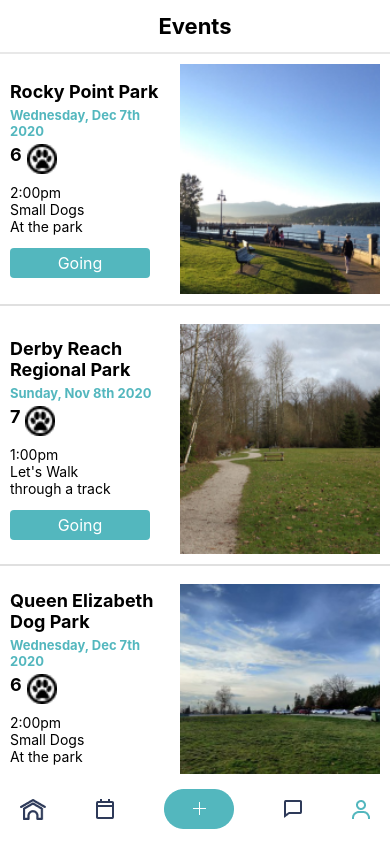
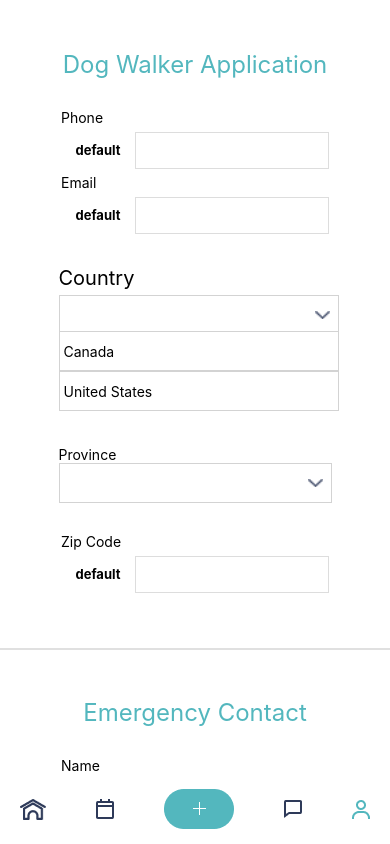
Before and after one commit to RinaHan/Walk-Mobile-App-React-Native, a React Native app: screen / in a window 390 px wide. Built offline with nearby package versions, Linux system fonts and the light colour scheme.

Commit message:
working on WalkerAuthentication

```diff
--- a/App.js
+++ b/App.js
@@ -22,11 +22,6 @@ import React, { useState } from "react";
 import { View, Text } from "react-native";
 import styled from "styled-components/native";
 
-// import Input from "../../comps/Input";
-// import TopBar from "../../comps/TopBar";
-// import FooterBar from "../../comps/FooterBar";
-// import Button from "../../comps/Button";
-// import EventTime from "../../comps/EventTime";
 import Input from "./comps/Input";
 import TopBar from "./comps/TopBar";
 import FooterBar from "./comps/FooterBar";
@@ -35,6 +30,7 @@ import EventTime from "./comps/EventTime";
 import WalkerAuthentication from "./Pages/WalkerAuthentication";
 import OwnerEditProfile from "./Pages/OwnerEditProfile";
 import Events from "./Pages/EventPage";
+import WalkerDashPage from "./Pages/WalkerDashPage";
 
 const Main = styled.View`
   width: 375px;
@@ -102,9 +98,10 @@ const addimage = require("./Pages/AddEvent/addphoto.png");
 const AddEvent = () => {
   const [eventAdress, setEventAdress] = useState("");
   const [eventCity, setEventCity] = useState("");
-  // return<WalkerAuthentication/>
+  return<WalkerAuthentication/>
   // return<OwnerEditProfile/>
-  return<Events/>
+  // return<Events/>
+  // return<WalkerDashPage/>
   return (
     <View>
       <Main>
--- a/Pages/WalkerAuthentication/index.js
+++ b/Pages/WalkerAuthentication/index.js
@@ -1,5 +1,5 @@
 import React, { useState } from "react";
-import { View } from "react-native";
+import { ScrollView, View, Text, StyleSheet } from "react-native";
 import styled from "styled-components/native";
 
 import Dropdown from "../../comps/Dropdown";
@@ -11,49 +11,84 @@ import Province from "../../comps/Province";
 import BasicButton from "../../comps/WButton/BasicButton";
 
 const Main = styled.View`
-  width: 375px;
-  height: 812px;
+  /* width: 375px;
+  height: 812px; */
   /* background-color: red; */
+  height:100%;
+
+
+`;
+
+const Cont = styled.View`
 align-items: center;
-  margin: 30px 30px;
+  /* width: 100%; */
+  /* height: 50%; */
+
+  /* flex-direction: column; */
+  /* align-items: center; */
 `;
-const MainCont = styled.View`
-  width: 100%;
-  height: 812px;
-`;
-const FooterCont = styled.View`
-  width: 375px;
-  position: absolute;
-  bottom: 0;
-`;
-const Cont = styled.View`
-  width: 100%;
-  height: 92%;
-  /* background-color: blue; */
-  /* overflow-y: scroll; */
-  display: flex;
-  flex-direction: column;
-  align-items: center;
-`;
+
+
+
 const TitleText = styled.Text`
   font-size: 24px;
   color: #53b7be;
-  margin-top: 60px;
+  margin-top: 50px;
 `;
+
+const InputCont = styled.View`
+`;
+
+const styles = StyleSheet.create({
+  country: {
+    marginTop:30,
+    // justifyContent:"center",
+    // alignItems:"center",
+    // backgroundColor:"red",
+    // height:"100%"
+  },
+  InputCont: {
+    marginTop:30,
+  },
+  Province: {
+    marginTop:30
+  },
+  zip: {
+    marginTop:30,
+  },
+  zipinput: {
+    width:50,
+  },
+  birth: {
+    marginTop:30,
+  },
+  spacer: {
+    marginTop:50,
+    marginBottom:20,
+    // width:"100%"
+    // height:10,
+  },
+  emergencyname: {
+    marginTop:30,
+  },
+  emergencyphone: {
+    marginTop:30,
+
+  },
+  button: {
+    marginTop:30
+  }
+});
+
 const TitleText2 = styled.Text`
   font-size: 24px;
   color: #53b7be;
   margin-top: 30px;
 `;
-const InputCont = styled.View`
-  width: 100%;
-  height: 570px;
-  /* background-color: #bdb; */
-  display: flex;
-  align-items: center;
-  justify-content: space-evenly;
-  z-index: 4;
-`;
+
+
+
+
 
 const WalkerAuthentication = () => {
   const [phone, setPhone] = useState("");
@@ -62,61 +97,103 @@ const WalkerAuthentication = () => {
   const [emname, emSetName] = useState("");
   const [emphone, emSetPhone] = useState("");
   return (
-    <View>
       <Main>
-        <MainCont>
+        {/* <MainCont> */}
+        <ScrollView>
           <Cont>
             <TitleText>Dog Walker Application</TitleText>
-            <InputCont>
+
+            <InputCont  style={styles.InputCont}>
+              <Text>Phone</Text>
               <Input
-                text="Phone"
+                height={37}
                 onChangeText={(t) => {
                   // alert(t);
                   phone(setPhone);
                 }}
               />
+              <Text>Email</Text>
               <Input
-                text="Email"
+                height={37}
                 onChangeText={(t) => {
                   // alert(t);
                   email(setEmail);
                 }}
               />
+            </InputCont>
+
+              <View style={styles.country}>
                 <Dropdown />
+              </View>
+
+              <View style={styles.Province}>
                 <Province text="Province" />
-              <Input
-                text="Zip Code"
+              </View>
+
+              <View style={styles.zip}>
+                <Text>Zip Code</Text>
+              <Input  style={styles.zipinput}
+                height={37}
                 onChangeText={(t) => {
                   // alert(t);
                   walkerzip(setWalkerZip);
-                }}
-              />
-              <Birthday />
-            </InputCont>
+                }}></Input>
+              </View>
+              </Cont>
+              <View  style={styles.spacer}>
             <Spacer />
+            </View>
+            <Cont>
               <TitleText2>Emergency Contact</TitleText2>
+
+              <View style={styles.emergencyname}>
+              <Text>Name</Text>
               <Input
-              text="Name"
+                // text="Name"
                 onChangeText={(t) => {
                   // alert(t);
                   emname(emSetName);
                 }}
                 />
+              </View>
+
+
+
+
+              <View style={styles.emergencyphone}>
+              <Text>Phone</Text>
               <Input
-              text="Phone"
+              // text="Phone"
               onChangeText={(t) => {
                 // alert(t);
                 emphone(emSetPhone);
               }}
               />
-            <BasicButton text="Continue" height={44} backgroundColor="#53B7BE" />
+              </View>
+
+              <View style={styles.button}>
+              <BasicButton
+              text="Continue"
+              height={44}
+              width={200}
+              backgroundColor="#53B7BE" />
+              </View>
+
+
+
+              <View style={styles.birth}>
+              <Birthday />
+              </View>
+
+
+
           </Cont>
-          <FooterCont>
+          </ScrollView>
+
             <FooterBar />
-          </FooterCont>
-        </MainCont>
+
+        {/* </MainCont> */}
       </Main>
-    </View>
   );
 };
 
```
Also changed, not shown: Pages/WalkerDashPage/index.js (+5 -5 lines). Lines whose indentation alone changed are shown as unchanged.
